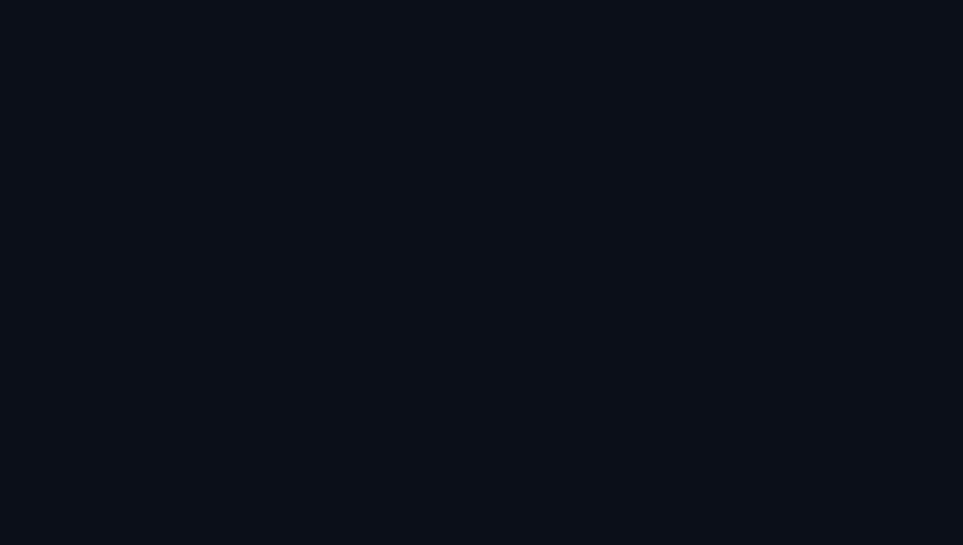
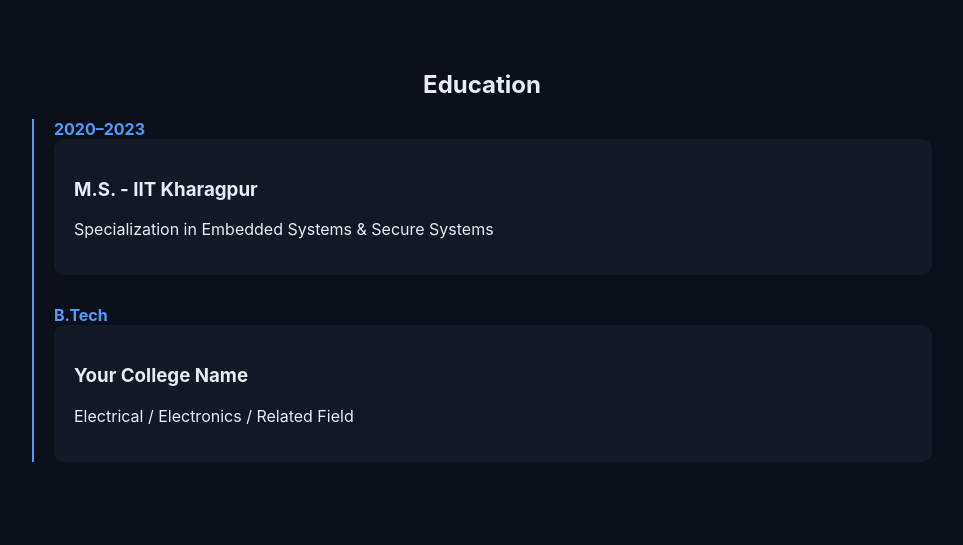
Before and after one commit to anupam96mondal/anupam96mondal.github.io, a plain HTML site: page Projects/index.html in a window 1280 px wide. Shown: the whole page, without its empty margins (158-1121 px from the left). Drawn offline with Linux system fonts and the light colour scheme.

Commit message:
Update index.html
Projects File updated

```diff
--- a/Projects/index.html
+++ b/Projects/index.html
@@ -6,13 +6,39 @@
     body { font-family: Inter; background:#0b0f19; color:#e6edf3; margin:0;}
     section { max-width:900px; margin:auto; padding:50px 20px;}
     h1 { text-align:center; }
-    .paper {
-      background:#121826;
-      padding:20px;
-      border-radius:10px;
-      margin-bottom:20px;
-    }
-    .title { color:#4f9cff; font-weight:bold;}
+    .timeline { border-left:2px solid #4f9cff; padding-left:20px;}
+    .item { margin-bottom:30px;}
+    .year { color:#4f9cff; font-weight:bold;}
+    .card { background:#121826; padding:20px; border-radius:10px;}
+    a { color:#4f9cff; text-decoration:none;}
   </style>
 </head>
 <body>
+
+<section>
+<h1>Education</h1>
+
+<div class="timeline">
+
+<div class="item">
+  <div class="year">2020–2023</div>
+  <div class="card">
+    <h3>M.S. - IIT Kharagpur</h3>
+    <p>Specialization in Embedded Systems & Secure Systems</p>
+  </div>
+</div>
+
+<div class="item">
+  <div class="year">B.Tech</div>
+  <div class="card">
+    <h3>Your College Name</h3>
+    <p>Electrical / Electronics / Related Field</p>
+  </div>
+</div>
+
+</div>
+
+</section>
+
+</body>
+</html>
```
